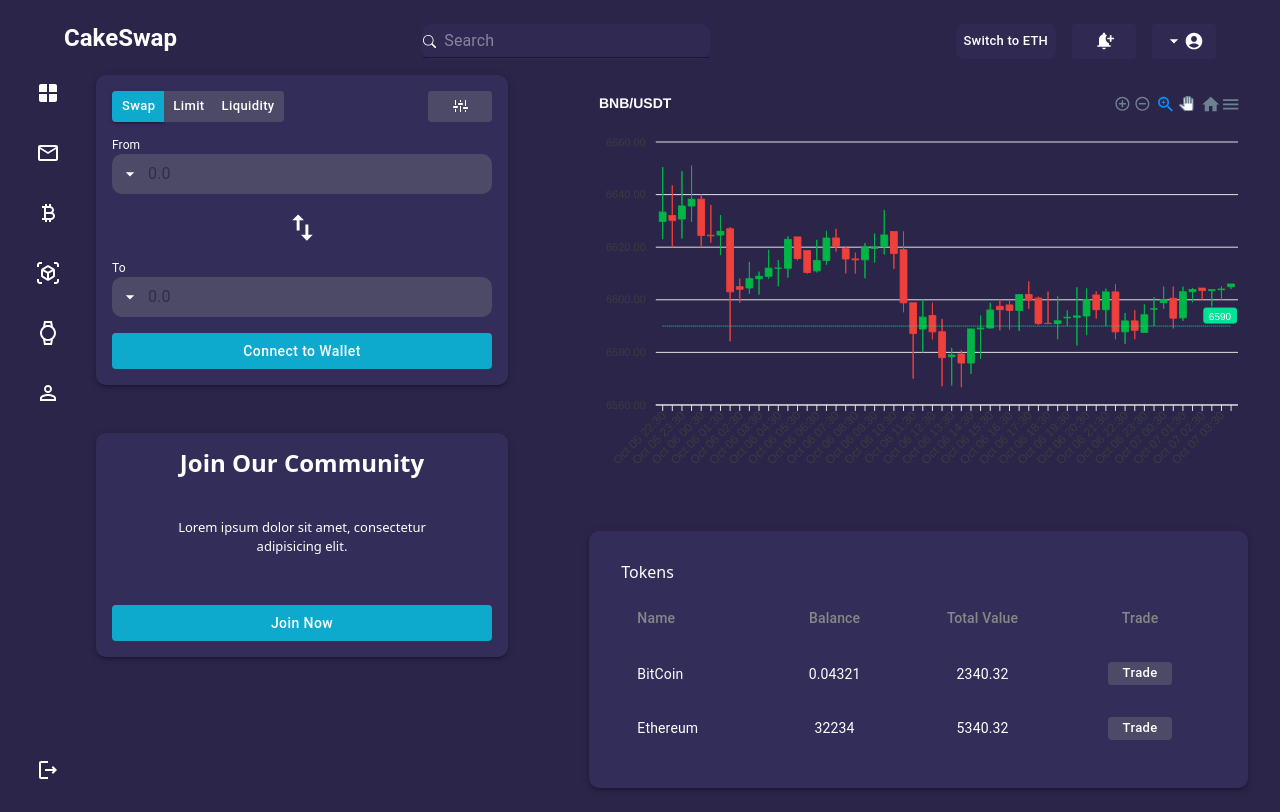
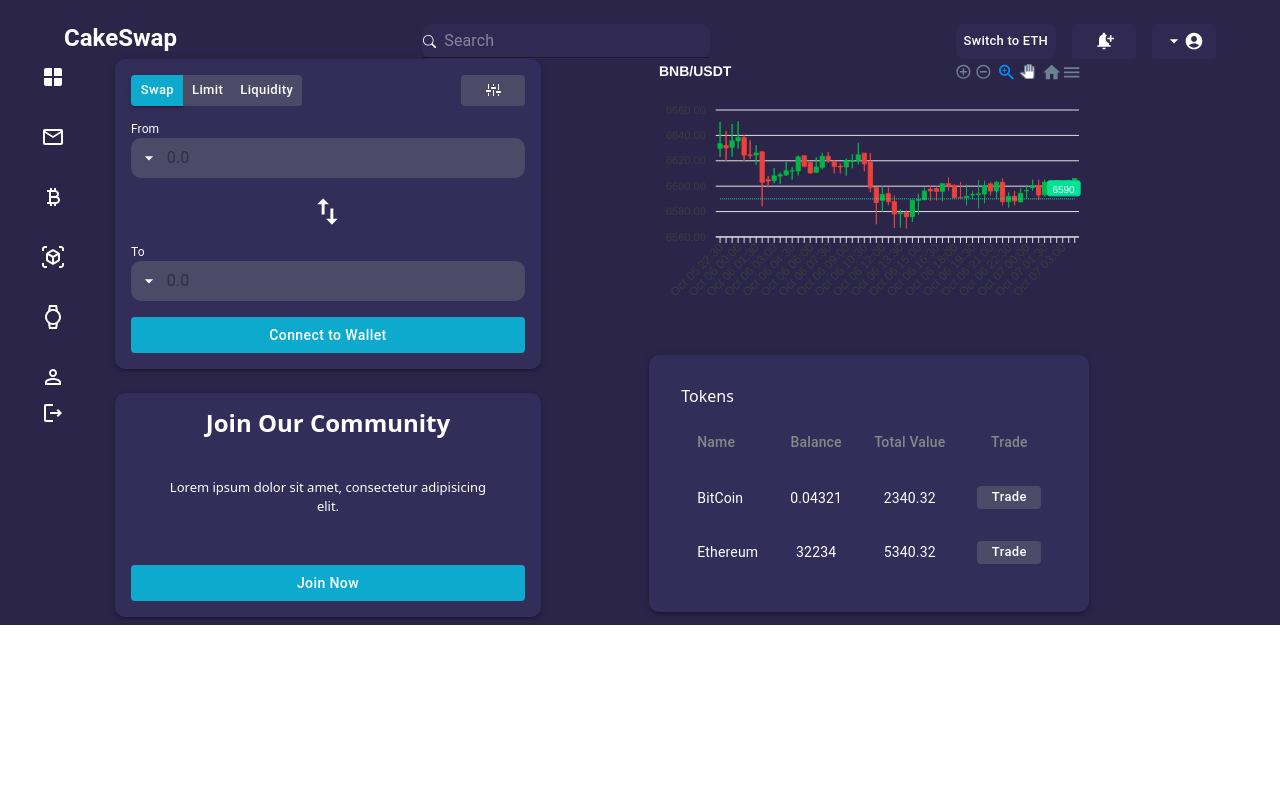
Before and after one commit to John-Kimani/cryptodashboard, a React (Create React App) app: page / in a window 1280 px wide. Built offline with nearby package versions, Linux system fonts and the light colour scheme.

Commit message:
Revamp: Style dashboard screen positioning

```diff
--- a/src/Screens/Dashboard.jsx
+++ b/src/Screens/Dashboard.jsx
@@ -14,12 +14,18 @@
   return (
     <Stack style={dashboard} py={1}>
       <NavbarComponent />
-      <Stack direction="row" px={2} py={2}>
+      <Grid container gap={1}>
+        <Grid item xs={12} sm={12} md={1}>
           <Sidebar />
-        <Grid container justifyContent="space-between">
-          <Grid item xs={12} md={4.5}>
-            <Stack mx={2} spacing={2}>
-              <Grid container gap={6} justifyContent="space-between">
+        </Grid>
+        <Grid item xs={12} sm={12} md={4} px="auto">
+          <Grid
+            container
+            spacing={3}
+            justifyContent="center"
+            direction="column"
+            alignContent="center"
+          >
             <Grid item xs={12} sm={6.5} md={12}>
               <ConnectWallet />
             </Grid>
@@ -27,19 +33,25 @@
               <Community />
             </Grid>
           </Grid>
-            </Stack>
         </Grid>
-          <Grid item xs={12} md={7} mt={2}>
-            <Stack spacing={2} sx={{ px: 2 }}>
-              <Box>
-                <Chart />
-              </Box>
+
+        <Grid item xs={12} sm={12} md={6} px="auto">
+          <Grid
+            container
+            spacing={1}
+            justifyContent="center"
+            direction="column"
+            alignContent="center"
+          >
+            <Grid item xs={12} sm={4} md={12}>
+              <Chart style={{ overflow: "hidden" }} />
+            </Grid>
+            <Grid item xs={12} sm={6} md={12}>
               <TokenTable />
-            </Stack>
             </Grid>
           </Grid>
-        <Stack></Stack>
-      </Stack>
+        </Grid>
+      </Grid>
     </Stack>
   );
 }
```
Lines whose indentation alone changed are shown as unchanged.
